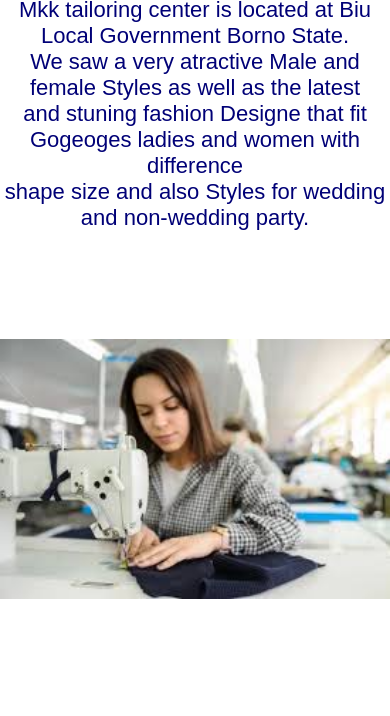
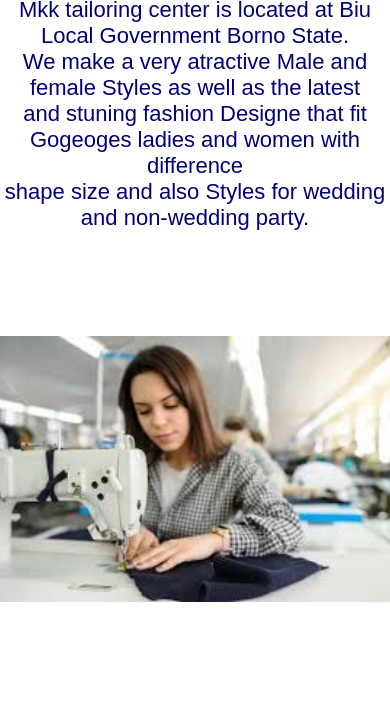
Before and after one commit to Aliyumusamkk/mkktailoring, a plain HTML site: page businessabout.html in a window 390 px wide. Shown: the part 670-1386 px from the top of the page. Drawn offline with Linux system fonts and the light colour scheme.

Commit message:
nice update

```diff
--- a/businessabout.html
+++ b/businessabout.html
@@ -97,7 +97,8 @@
     }
 
     #abtimage{
-        width: 800px;
+        width: 700px;
+        position: absolute;
     }
     .img{
         display: flex;
@@ -149,6 +150,9 @@
              nav img{
              width: 80px;
              margin-top: 35px;
+             }
+             #abtimage{
+                width: 400px;
              }
 
              .footer p{
@@ -211,7 +215,7 @@
 
         <div class="child1">
             <h3>We love Fashion and Design</h3>
-            <p>Mkk tailoring center is located at Biu Local Government Borno State.<br>We saw a very atractive Male and female Styles as well as the latest<br>and stuning fashion Designe that fit Gogeoges ladies and women with difference<br>shape size and also Styles for wedding and non-wedding party.</p>
+            <p>Mkk tailoring center is located at Biu Local Government Borno State.<br>We make a very atractive Male and female Styles as well as the latest<br>and stuning fashion Designe that fit Gogeoges ladies and women with difference<br>shape size and also Styles for wedding and non-wedding party.</p>
         </div>
         <div class="img">
             <img src="gallary/pic5.jpeg" id="abtimage">
```
Also changed, not shown: imagestyle.html (+1 -1 lines).
